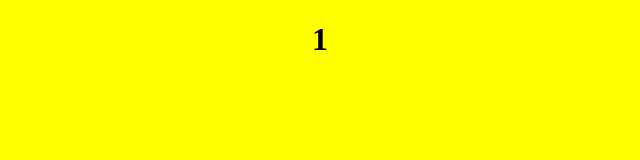
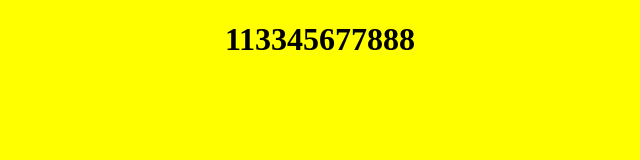
Before and after one commit to KappaChang/hellogit, a plain HTML site: page index.html in a window 1280 px wide. Shown: the whole page, without its empty margins (320-960 px from the left). Drawn offline with Linux system fonts and the light colour scheme.

Commit message:
Revert "1"
This reverts commit 4c26f2662db8fc56e8687ace63293f2c281b6bf0.

```diff
--- a/index.html
+++ b/index.html
@@ -6,7 +6,7 @@
 	<link rel="stylesheet" href="style.css">
 </head>
 <body>
-<h1><center>1</center></h1>
+<h1><center>113345677888</center></h1>
 
 </body>
 </html>
```
